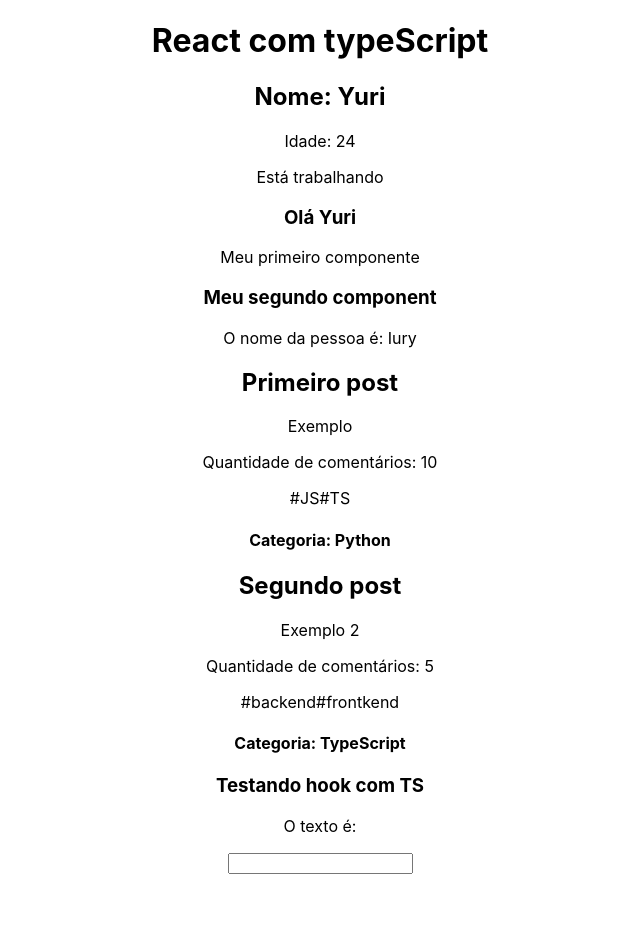
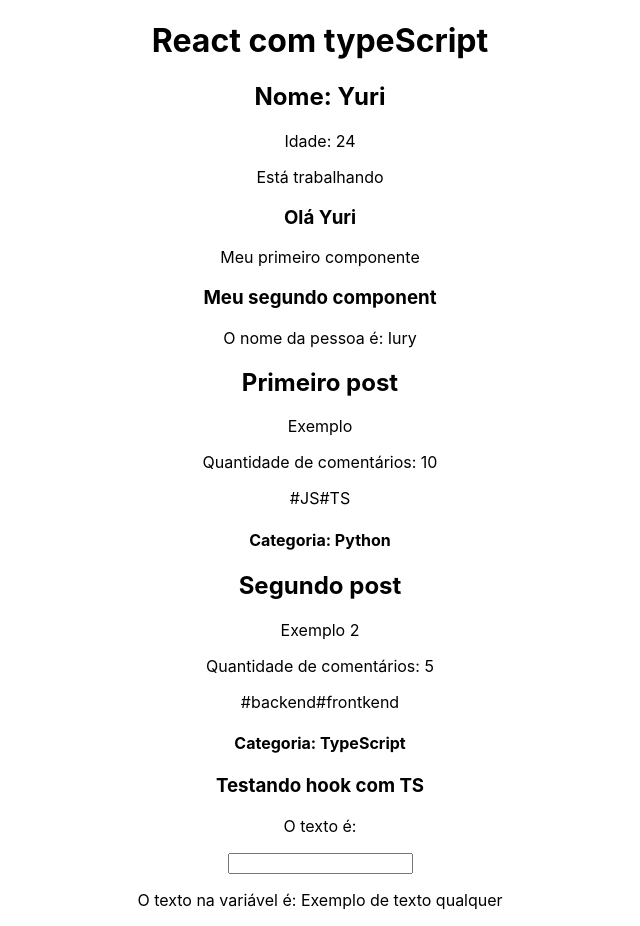
Before and after one commit to YuriCF1/Proj.Study-React-14, a React (Create React App) app: page / in a window 1280 px wide. Shown: the whole page, without its empty margins (320-960 px from the left). Before the commit the page ends 874 px from the top, so only its background shows below. Built offline with nearby package versions, Linux system fonts and the light colour scheme.

Commit message:
Using Types

```diff
--- a/src/App.tsx
+++ b/src/App.tsx
@@ -12,6 +12,10 @@ import Destructuring, { Category } from "./components/Destructuring";
 //6 - useState
 import State from "./components/State";
 
+//8 - Type
+type textOrNull = string | null;
+type fixed = "Oi" | "Olá" | "Bom dia!";
+
 function App() {
   //1 - Variáveis
   const name: string = "Yuri";
@@ -23,6 +27,14 @@ function App() {
     //Tipando o parametro e o retorno
     return `Olá ${name}`;
   };
+
+  //8 - type
+  const myText: textOrNull = "Exemplo de texto qualquer";
+  let mySecondText: textOrNull = null;
+
+  mySecondText = null;
+
+  const testandoFixed: fixed = "Oi"; //Ele não permite qualquer outro tipo de texto, nem um 'oi'
 
   return (
     <div className="App">
@@ -48,6 +60,8 @@ function App() {
         category={Category.TS}
       />
       <State />
+      {myText && <p>O texto na variável é: {myText}</p>}
+      {mySecondText && <p>O texto na segunda variável é: {mySecondText}</p>}
     </div>
   );
 }
```
